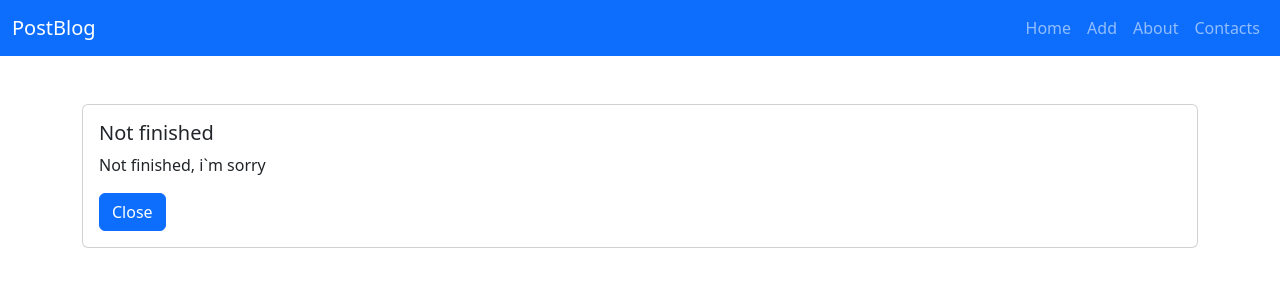
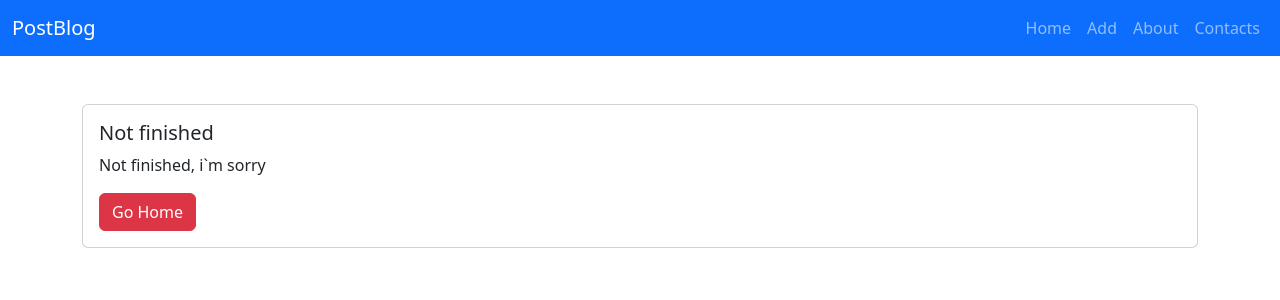
Before and after one commit to fizievagif/lw-64, a React (Create React App) app: page /read-more/1 in a window 1280 px wide. Shown: the top 300 px of the page. Built offline with nearby package versions, Linux system fonts and the light colour scheme.

Commit message:
Changed ReadMore component

```diff
--- a/src/Containers/ReadMore/ReadMore.tsx
+++ b/src/Containers/ReadMore/ReadMore.tsx
@@ -7,7 +7,7 @@
       <div className="card-body">
         <h5 className="card-title">Not finished</h5>
         <p className="card-text">Not finished, i`m sorry</p>
-        <Link to="/" className="btn btn-primary">Close</Link>
+        <Link to="/" className="btn btn-danger">Go Home</Link>
       </div>
     </div>
   );
```
